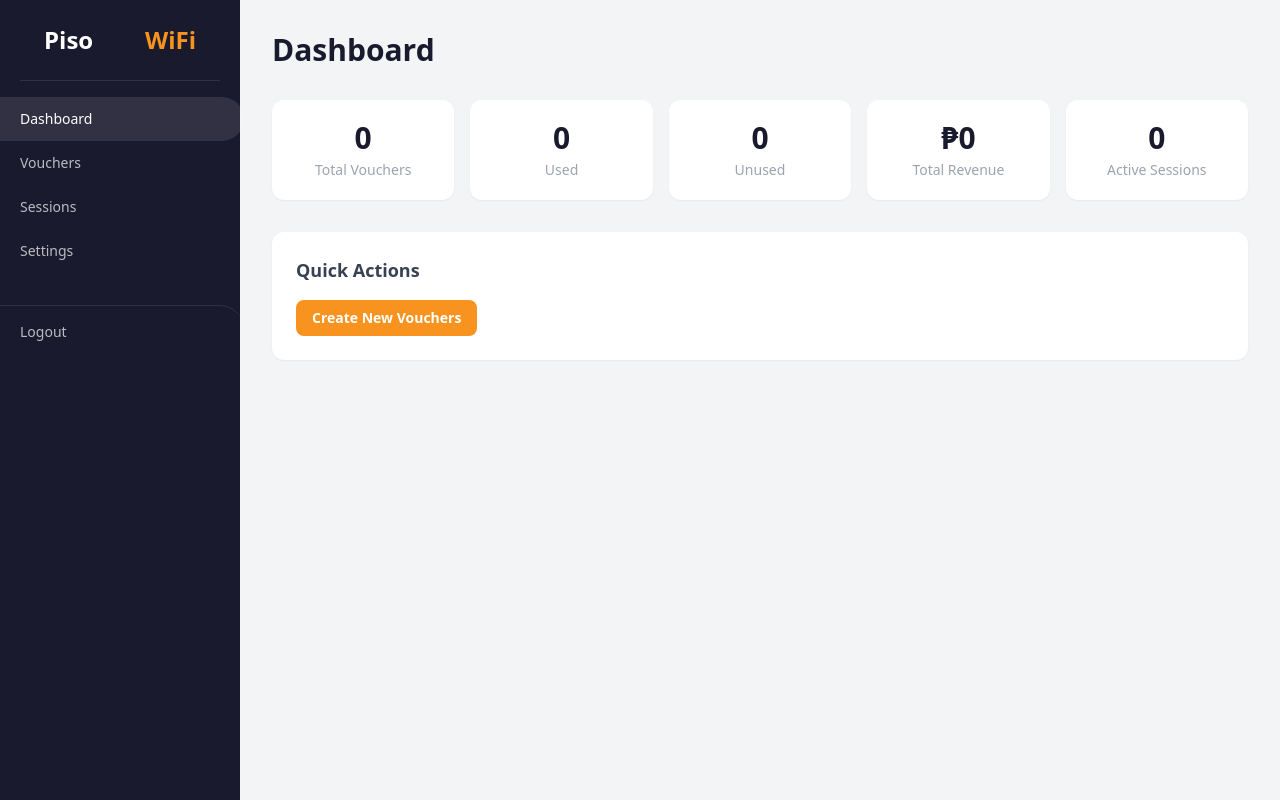
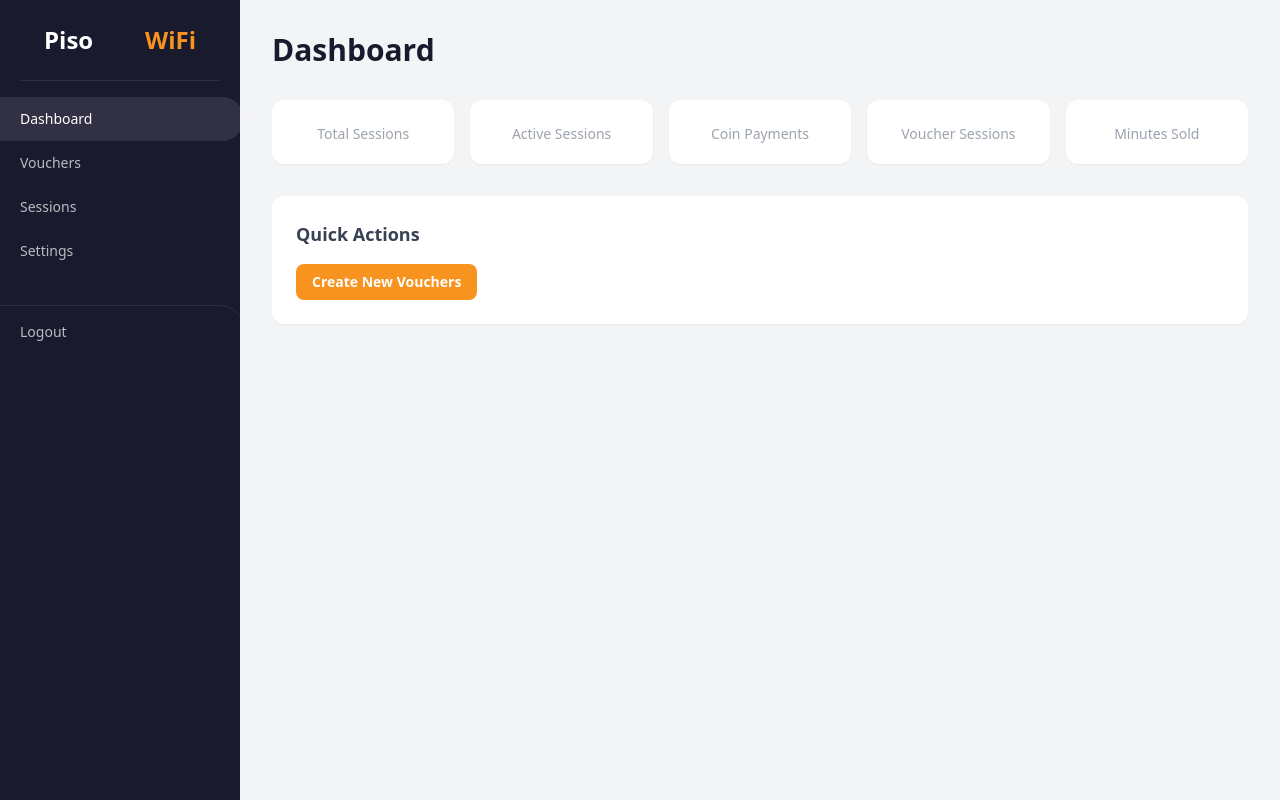
Before and after one commit to yohi441/wifi-bending, a FastAPI app: page /admin in a window 1280 px wide. Run offline with FastAPI, Linux system fonts and the light colour scheme; the visitor is signed in with stand-in values (Sample User, id 1); parts of the project's set-up code (start-up, migrations or seed data) failed here and were passed over.

Commit message:
Separate coin and voucher tracking: add source column to sessions, stop creating vouchers for coin payments, update dashboard and sessions admin

```diff
--- a/backend/admin_api.py
+++ b/backend/admin_api.py
@@ -13,6 +13,7 @@ from backend.session_manager import (
     get_active_sessions,
     get_recent_sessions,
     get_session_by_id,
+    get_session_stats,
 )
 from backend.voucher import (
     deactivate_voucher,
@@ -60,12 +61,14 @@ def admin_logout(request: Request):
 def admin_dashboard(request: Request, db: DbSession = Depends(get_db)):
     require_admin(request)
     stats = get_voucher_stats(db)
+    session_stats = get_session_stats(db)
     active = get_active_sessions(db)
     return templates.TemplateResponse(
         request,
         "admin/dashboard.html",
         {
             "stats": stats,
+            "session_stats": session_stats,
             "active_sessions_count": len(active),
         },
     )
--- a/backend/models.py
+++ b/backend/models.py
@@ -39,6 +39,7 @@ class Session(Base):
     duration_minutes: Mapped[int] = mapped_column(Integer, nullable=False)
     is_active: Mapped[bool] = mapped_column(Boolean, default=True)
     data_used_bytes: Mapped[int] = mapped_column(Integer, default=0)
+    source: Mapped[str] = mapped_column(String(10), default="voucher")
 
 
 class Admin(Base):
--- a/backend/templates/admin/dashboard.html
+++ b/backend/templates/admin/dashboard.html
@@ -4,24 +4,24 @@
 {% block content %}
 <div class="grid grid-cols-2 md:grid-cols-3 lg:grid-cols-5 gap-4 mb-8">
     <div class="bg-white rounded-xl p-5 text-center shadow-sm">
-        <div class="text-3xl font-extrabold text-[#1a1a2e]">{{ stats.total }}</div>
-        <div class="text-sm text-gray-400 mt-1">Total Vouchers</div>
+        <div class="text-3xl font-extrabold text-[#1a1a2e]">{{ session_stats.total }}</div>
+        <div class="text-sm text-gray-400 mt-1">Total Sessions</div>
     </div>
     <div class="bg-white rounded-xl p-5 text-center shadow-sm">
-        <div class="text-3xl font-extrabold text-[#1a1a2e]">{{ stats.used }}</div>
-        <div class="text-sm text-gray-400 mt-1">Used</div>
+        <div class="text-3xl font-extrabold text-[#1a1a2e]">{{ session_stats.active }}</div>
+        <div class="text-sm text-gray-400 mt-1">Active Sessions</div>
     </div>
     <div class="bg-white rounded-xl p-5 text-center shadow-sm">
-        <div class="text-3xl font-extrabold text-[#1a1a2e]">{{ stats.unused }}</div>
-        <div class="text-sm text-gray-400 mt-1">Unused</div>
+        <div class="text-3xl font-extrabold text-green-600">{{ session_stats.coin }}</div>
+        <div class="text-sm text-gray-400 mt-1">Coin Payments</div>
     </div>
     <div class="bg-white rounded-xl p-5 text-center shadow-sm">
-        <div class="text-3xl font-extrabold text-[#1a1a2e]">&#8369;{{ stats.total_revenue }}</div>
-        <div class="text-sm text-gray-400 mt-1">Total Revenue</div>
+        <div class="text-3xl font-extrabold text-blue-600">{{ session_stats.voucher }}</div>
+        <div class="text-sm text-gray-400 mt-1">Voucher Sessions</div>
     </div>
     <div class="bg-white rounded-xl p-5 text-center shadow-sm">
-        <div class="text-3xl font-extrabold text-[#1a1a2e]">{{ active_sessions_count }}</div>
-        <div class="text-sm text-gray-400 mt-1">Active Sessions</div>
+        <div class="text-3xl font-extrabold text-[#1a1a2e]">{{ session_stats.total_minutes_sold }}</div>
+        <div class="text-sm text-gray-400 mt-1">Minutes Sold</div>
     </div>
 </div>
 
```
Also changed, not shown: backend/coin_acceptor.py (+3 -13 lines), backend/session_manager.py (+25 -1 lines), backend/templates/admin/sessions.html (+16 -0 lines).
